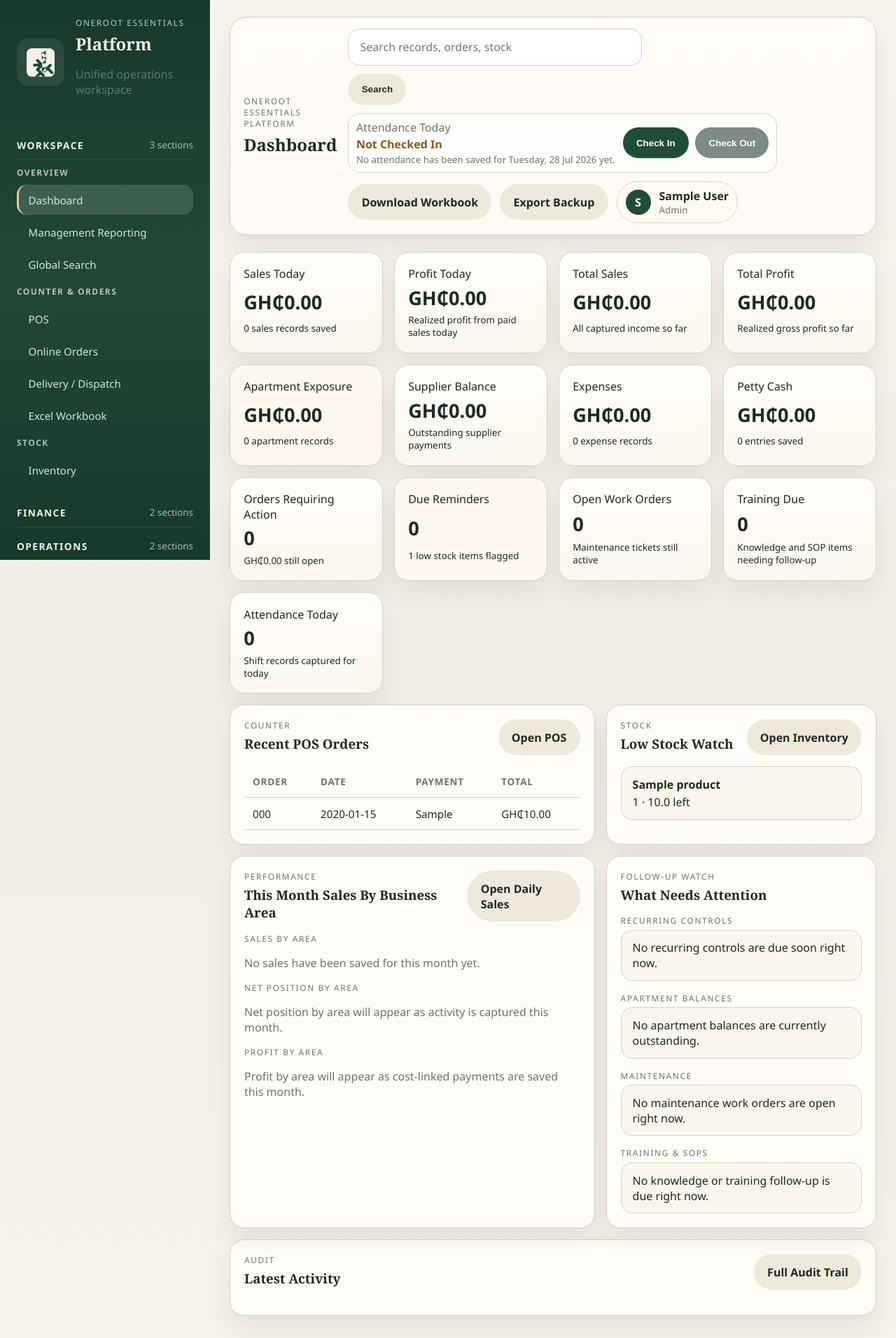
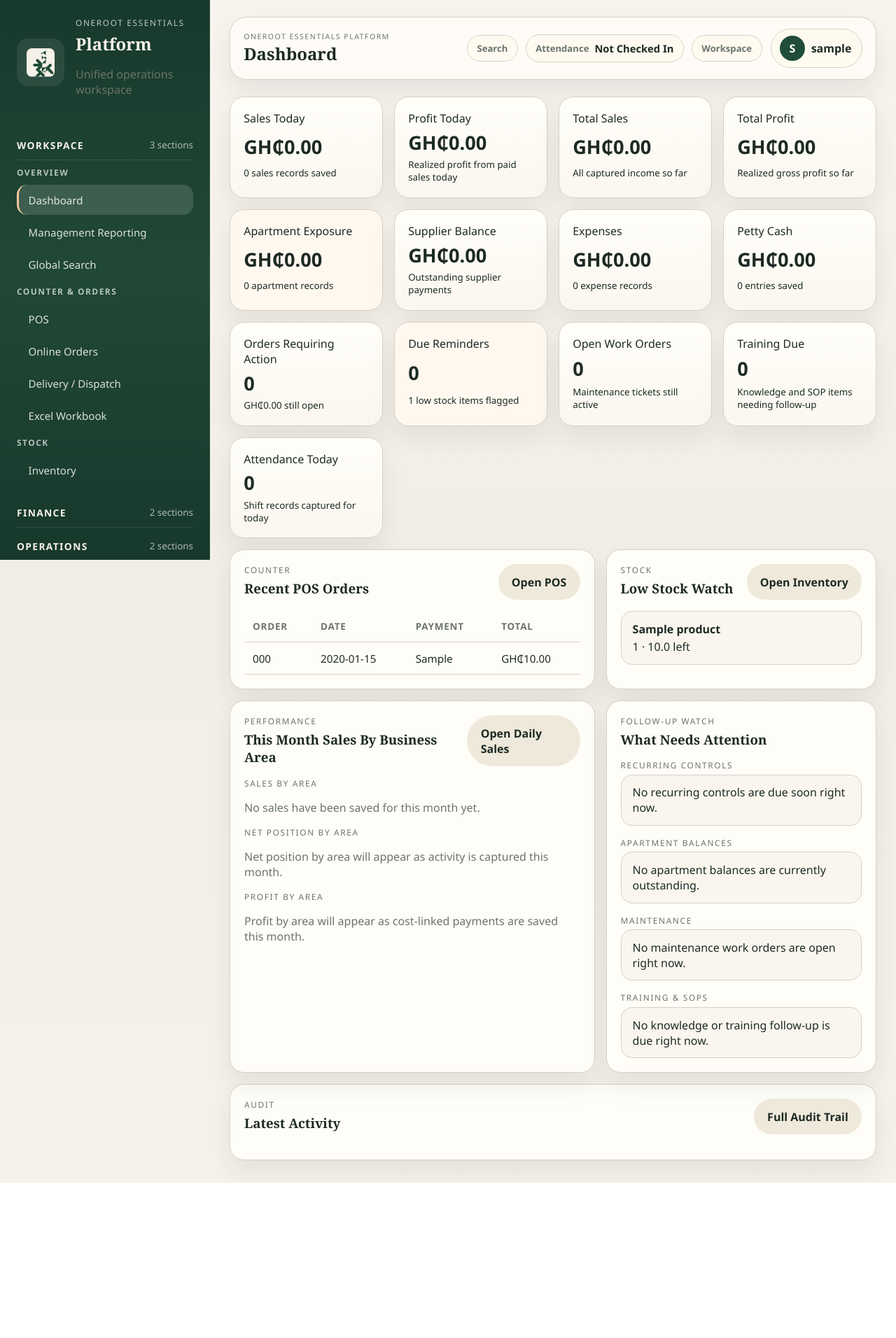
Before and after one commit to OneRootGH/OneRoot, a Flask app: page /app/ in a window 1280 px wide. Shown: the whole page at 70% size. After the commit the page ends 1690 px from the top, so only its background shows below. Run offline with Flask 3, Linux system fonts and the light colour scheme; the visitor is signed in with stand-in values (Sample User, id 1); tables that the repository leaves empty hold one stand-in row (values such as "Sample post"); some libraries are stand-ins or nearby versions.

Commit message:
Compact the shared topbar utilities

```diff
--- a/oneroot_erp/static/app.css
+++ b/oneroot_erp/static/app.css
@@ -150,12 +150,111 @@ a { color: inherit; text-decoration: none; }
   background: rgba(255, 253, 247, 0.88);
   box-shadow: var(--shadow);
 }
+.topbar-heading {
+  display: grid;
+  gap: 0.1rem;
+  min-width: 0;
+}
+.topbar-heading .eyebrow {
+  margin-bottom: 0;
+  font-size: 0.66rem;
+}
 
 .topbar-actions, .toolbar, .search-row, .form-actions {
   display: flex;
   gap: 0.75rem;
   align-items: center;
   flex-wrap: wrap;
+}
+.topbar-actions {
+  justify-content: flex-end;
+  flex: 1;
+  min-width: 0;
+}
+.topbar-utilities {
+  display: flex;
+  gap: 0.65rem;
+  align-items: center;
+  flex-wrap: wrap;
+  justify-content: flex-end;
+}
+.utility-menu {
+  position: relative;
+}
+.utility-menu summary {
+  list-style: none;
+  cursor: pointer;
+  display: inline-flex;
+  align-items: center;
+  gap: 0.5rem;
+  padding: 0.58rem 0.86rem;
+  border-radius: 999px;
+  background: #fffaf0;
+  border: 1px solid var(--line);
+  font-weight: 700;
+}
+.utility-menu summary::-webkit-details-marker {
+  display: none;
+}
+.utility-menu summary span {
+  font-size: 0.82rem;
+  color: var(--muted);
+}
+.utility-menu summary strong {
+  font-size: 0.92rem;
+  color: var(--ink);
+}
+.utility-status-success strong {
+  color: var(--green);
+}
+.utility-status-accent strong {
+  color: var(--accent);
+}
+.utility-status-warning strong {
+  color: #8a5a17;
+}
+.utility-status-muted strong {
+  color: var(--muted);
+}
+.utility-panel {
+  position: absolute;
+  right: 0;
+  top: calc(100% + 0.5rem);
+  min-width: min(320px, calc(100vw - 3rem));
+  padding: 1rem;
+  border-radius: 1.2rem;
+  background: var(--card);
+  border: 1px solid var(--line);
+  box-shadow: var(--shadow);
+  display: grid;
+  gap: 0.7rem;
+  z-index: 14;
+}
+.utility-panel small {
+  color: var(--muted);
+}
+.utility-panel-search {
+  min-width: min(360px, calc(100vw - 3rem));
+}
+.utility-search-form {
+  display: grid;
+  gap: 0.65rem;
+  min-width: 100%;
+}
+.utility-search-form input {
+  width: 100%;
+}
+.utility-panel-links {
+  min-width: 240px;
+}
+.utility-link {
+  display: inline-flex;
+  justify-content: center;
+  width: 100%;
+}
+.utility-note {
+  margin: 0;
+  max-width: 32ch;
 }
 .toolbar-inline-form {
   display: flex;
@@ -282,6 +381,10 @@ a { color: inherit; text-decoration: none; }
 .account-menu summary::-webkit-details-marker {
   display: none;
 }
+.compact-account summary {
+  gap: 0.55rem;
+  padding-right: 0.9rem;
+}
 .account-avatar {
   width: 2.25rem;
   height: 2.25rem;
@@ -291,6 +394,9 @@ a { color: inherit; text-decoration: none; }
   justify-content: center;
   background: var(--green);
   color: #fff;
+  font-weight: 700;
+}
+.account-mini {
   font-weight: 700;
 }
 .account-copy {
@@ -1130,6 +1236,16 @@ thead th {
   .toolbar-inline-form {
     flex: 1 1 100%;
   }
+  .topbar-utilities,
+  .utility-menu,
+  .utility-menu summary,
+  .utility-panel {
+    width: 100%;
+  }
+  .utility-panel {
+    position: static;
+    min-width: 100%;
+  }
   .attendance-quick {
     width: 100%;
   }
--- a/oneroot_erp/templates/base.html
+++ b/oneroot_erp/templates/base.html
@@ -50,25 +50,37 @@
       </aside>
       <main class="content">
         <header class="topbar">
-          <div>
+          <div class="topbar-heading">
             <p class="eyebrow">OneRoot Essentials Platform</p>
             <h2>{{ page_title }}</h2>
           </div>
           <div class="topbar-actions">
-            <button class="button subtle" type="button" data-install-app hidden>Install App</button>
+            <div class="topbar-utilities">
               {% if 'search' in current_access_keys %}
-              <form method="get" action="{{ url_for('search_page') }}" class="search-row topbar-search">
+                <details class="utility-menu">
+                  <summary>
+                    <span>Search</span>
+                  </summary>
+                  <div class="utility-panel utility-panel-search">
+                    <p class="eyebrow">Quick Search</p>
+                    <form method="get" action="{{ url_for('search_page') }}" class="search-row utility-search-form">
                       <input type="search" name="q" placeholder="Search records, orders, stock" value="{{ request.args.get('q', '') if request.endpoint == 'search_page' else '' }}">
                       <button class="button subtle" type="submit">Search</button>
                     </form>
+                  </div>
+                </details>
               {% endif %}
               {% if attendance_widget %}
-              <div class="attendance-quick">
-                <div class="attendance-quick-copy attendance-{{ attendance_widget.tone }}">
-                  <span>Attendance Today</span>
+                <details class="utility-menu">
+                  <summary class="utility-status utility-status-{{ attendance_widget.tone }}">
+                    <span>Attendance</span>
                     <strong>{{ attendance_widget.statusLabel }}</strong>
-                  <small>{{ attendance_widget.statusNote }}</small>
-                </div>
+                  </summary>
+                  <div class="utility-panel utility-panel-attendance">
+                    <p class="eyebrow">Attendance Today</p>
+                    <strong>{{ attendance_widget.staffName }}</strong>
+                    <small>{{ attendance_widget.dateLabel }}</small>
+                    <p class="muted utility-note">{{ attendance_widget.statusNote }}</p>
                     <div class="attendance-quick-actions">
                       <form method="post" action="{{ url_for('attendance_clock') }}">
                         <input type="hidden" name="action" value="check-in">
@@ -82,25 +94,38 @@
                       </form>
                     </div>
                   </div>
+                </details>
               {% endif %}
+              {% if 'workbook' in current_access_keys or 'users' in current_access_keys %}
+                <details class="utility-menu">
+                  <summary>
+                    <span>Workspace</span>
+                  </summary>
+                  <div class="utility-panel utility-panel-links">
+                    <p class="eyebrow">Quick Tools</p>
+                    <button class="button subtle utility-link" type="button" data-install-app hidden>Install App</button>
                     {% if 'workbook' in current_access_keys %}
-              <a class="button subtle" href="{{ url_for('download_workbook') }}">Download Workbook</a>
+                      <a class="button subtle utility-link" href="{{ url_for('download_workbook') }}">Download Workbook</a>
                     {% endif %}
                     {% if 'users' in current_access_keys %}
-              <a class="button subtle" href="{{ url_for('export_backup') }}">Export Backup</a>
+                      <a class="button subtle utility-link" href="{{ url_for('export_backup') }}">Export Backup</a>
                     {% endif %}
+                  </div>
+                </details>
+              {% else %}
+                <button class="button subtle topbar-hidden-install" type="button" data-install-app hidden>Install App</button>
+              {% endif %}
+            </div>
             {% if current_user %}
-              <details class="account-menu">
+              <details class="account-menu compact-account">
                 <summary>
                   <span class="account-avatar">{{ (current_user.full_name or current_user.username or 'O')[:1]|upper }}</span>
-                  <span class="account-copy">
-                    <strong>{{ current_user.full_name or current_user.username }}</strong>
-                    <small>{{ user_role_labels.get(normalize_role_key(current_user.role), normalize_role_key(current_user.role)) }}</small>
-                  </span>
+                  <span class="account-mini">{{ current_user.username or current_user.full_name }}</span>
                 </summary>
                 <div class="account-panel">
                   <p class="eyebrow">Signed In</p>
                   <strong>{{ current_user.full_name or current_user.username }}</strong>
+                  <small>{{ user_role_labels.get(normalize_role_key(current_user.role), normalize_role_key(current_user.role)) }}</small>
                   <small>{{ current_user.username }}</small>
                   <form method="post" action="{{ url_for('logout') }}">
                     <button class="button dark" type="submit">Sign Out</button>
```
Lines whose indentation alone changed are shown as unchanged.
